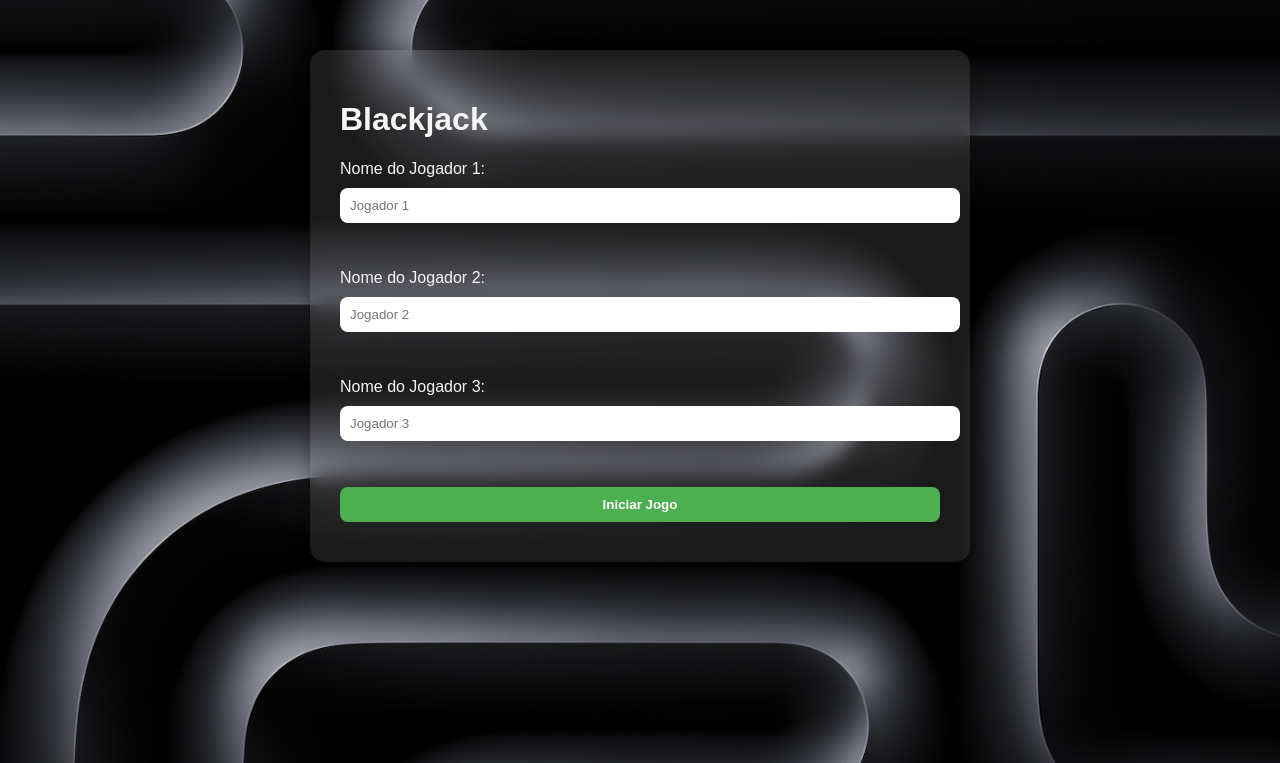
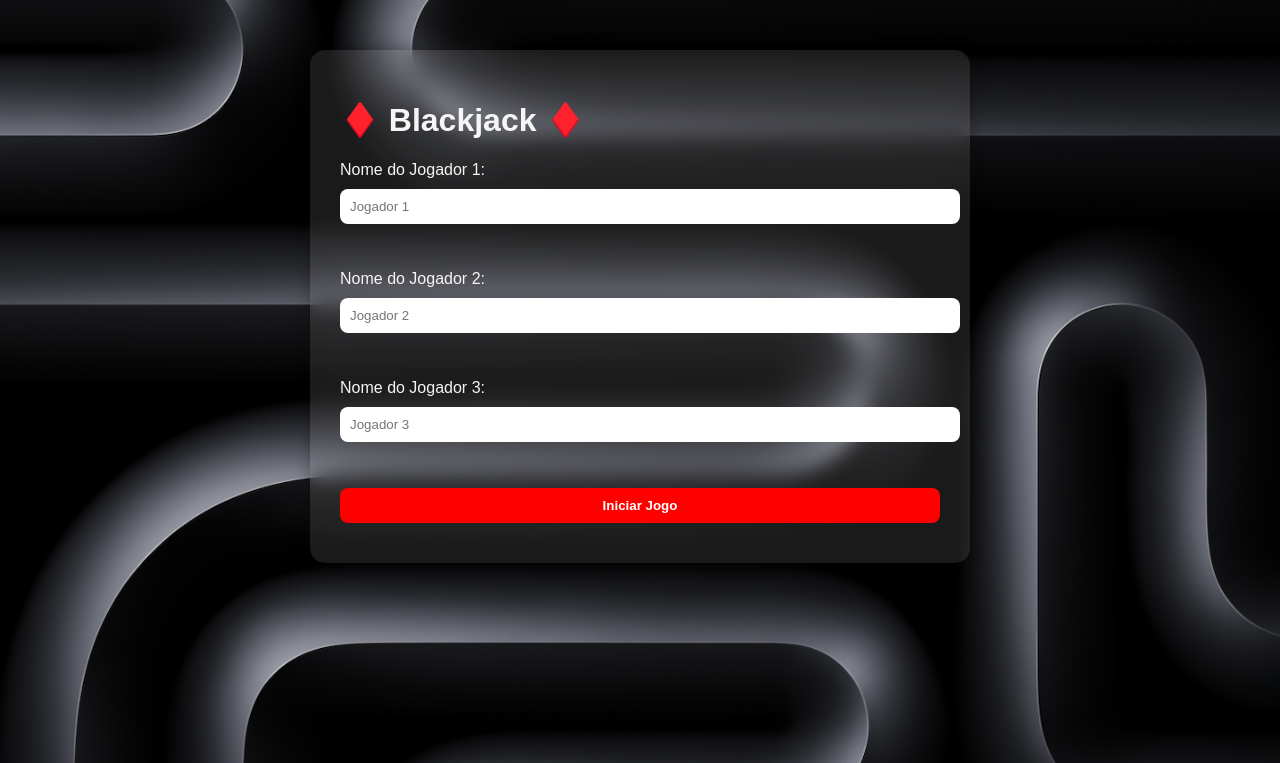
Before and after one commit to lucascode01/BlackJack-Jogo-Threads-Semaforo, a Flask app: page / in a window 1280 px wide. Shown: the top 763 px of the page. Run offline with Flask 3, Linux system fonts and the light colour scheme.

Commit message:
final version

```diff
--- a/templates/index.html
+++ b/templates/index.html
@@ -8,7 +8,7 @@
 </head>
 <body>
     <div class="container">
-        <h1>Blackjack</h1>
+        <h1>♦️ Blackjack ♦️</h1>
 
         {% if not jogador %}
             <form action="/" method="POST">
@@ -87,14 +87,14 @@
     }
 
     button {
-        background-color: #4CAF50;
+        background-color: #ff0000;
         color: white;
         font-weight: bold;
         cursor: pointer;
     }
 
     button:hover {
-        background-color: #45a049;
+        background-color: #4CAF50;
     }
 
     pre {
```
